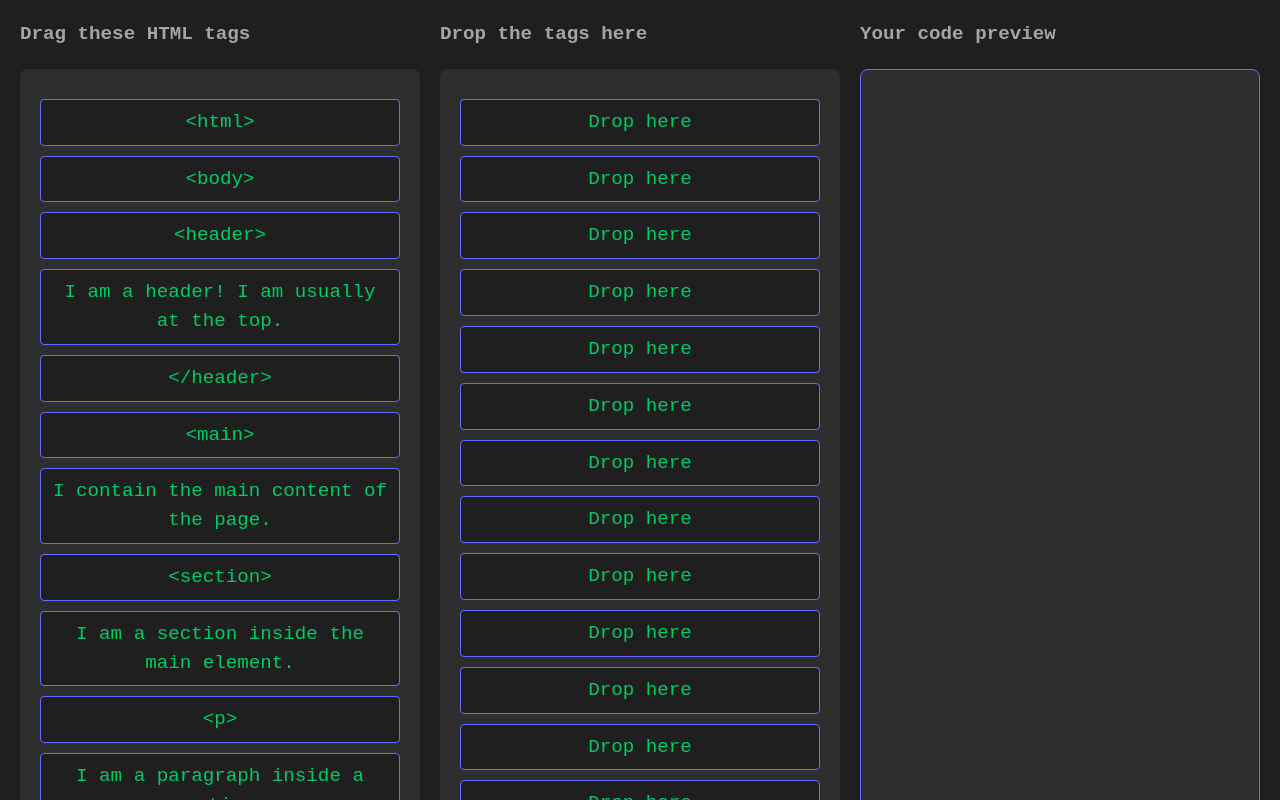
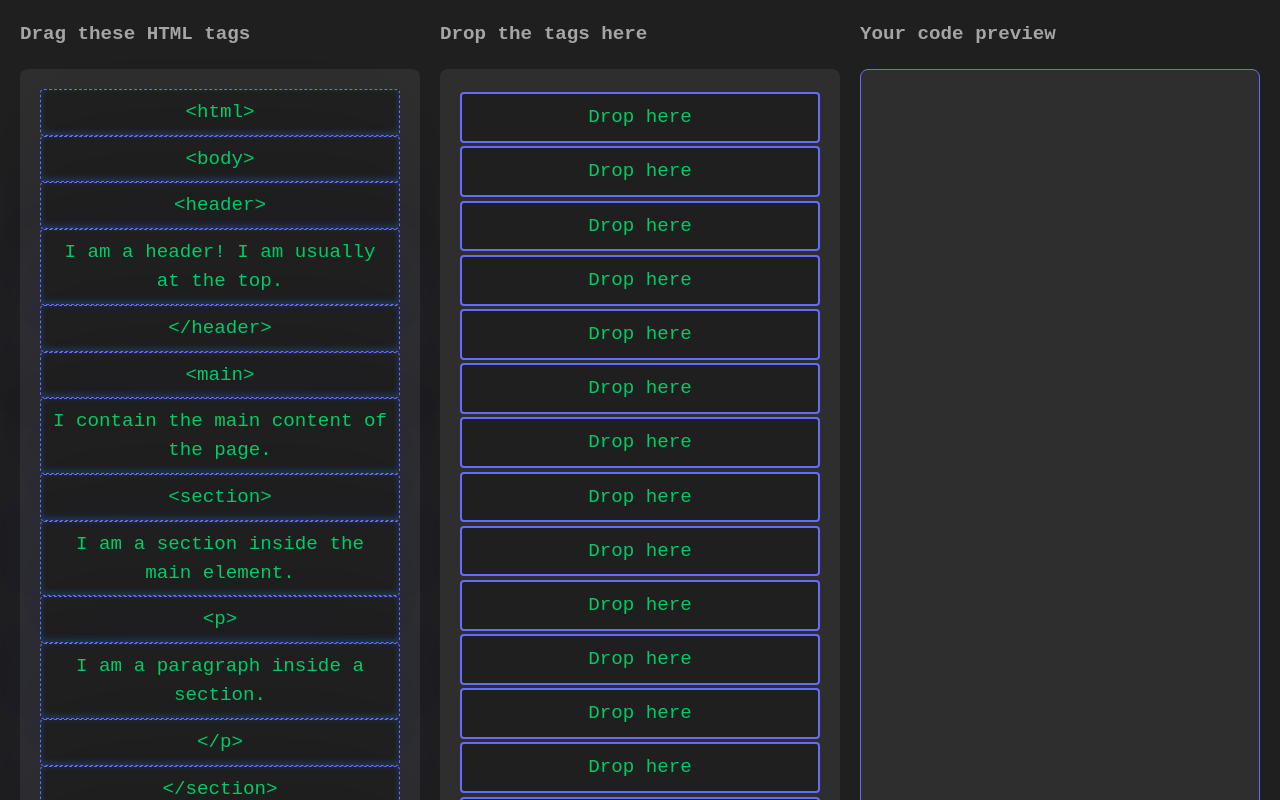
Before and after one commit to AndreaRene/code-games, a React (Vite) app: page / in a window 1280 px wide. Shown: the top 800 px of the page. Built offline with nearby package versions, Linux system fonts and the light colour scheme.

Commit message:
work on styling for lists

```diff
--- a/src/Pages/Game/Game.scss
+++ b/src/Pages/Game/Game.scss
@@ -21,6 +21,12 @@
   background-color: $light-background;
 }
 
+.element-list ul {
+  height: 100%;
+  display: flex;
+  flex-direction: column;
+  justify-content: space-evenly;
+}
 .tags-message {
   font-size: 1.2rem;
   color: $text-muted;
@@ -30,9 +36,9 @@
 
 /* Draggable tag styles */
 .tag {
-  margin: 10px 0;
+  // margin: 10px 0;
   padding: 8px;
-  border: 1px solid $border-color;
+  border: 1px dashed $border-color;
   border-radius: 4px;
   cursor: grab;
   background-color: $dark-background;
@@ -44,6 +50,10 @@
   font-size: 1.2rem;
   text-align: center;
   width: 100%;
+  box-shadow:
+    rgba(43, 43, 209, 0.418) 0px 50px 100px -20px,
+    rgba(10, 8, 143, 0.3) 0px 30px 60px -30px,
+    rgba(34, 118, 202, 0.35) 0px -2px 6px 0px inset;
 
   &:hover {
     background-color: $light-background;
@@ -61,18 +71,20 @@
 
 .drop-zone-list {
   grid-column: 2 / 3;
-  // display: flex;
-  // flex-direction: column;
+  display: flex;
+  flex-direction: column;
+  justify-content: space-evenly;
   padding: $padding-base;
   border-radius: $border-radius-base;
   background-color: $light-background;
+  height: 100%;
   // gap: 10px;
 }
 
 .drop-zone {
-  margin: 10px 0;
-  padding: 8px;
-  border: 1px solid $border-color;
+  // margin: 10px 0;
+  padding: 9px;
+  border: 2px solid $border-color;
   border-radius: 4px;
   cursor: grab;
   background-color: $dark-background;
```
